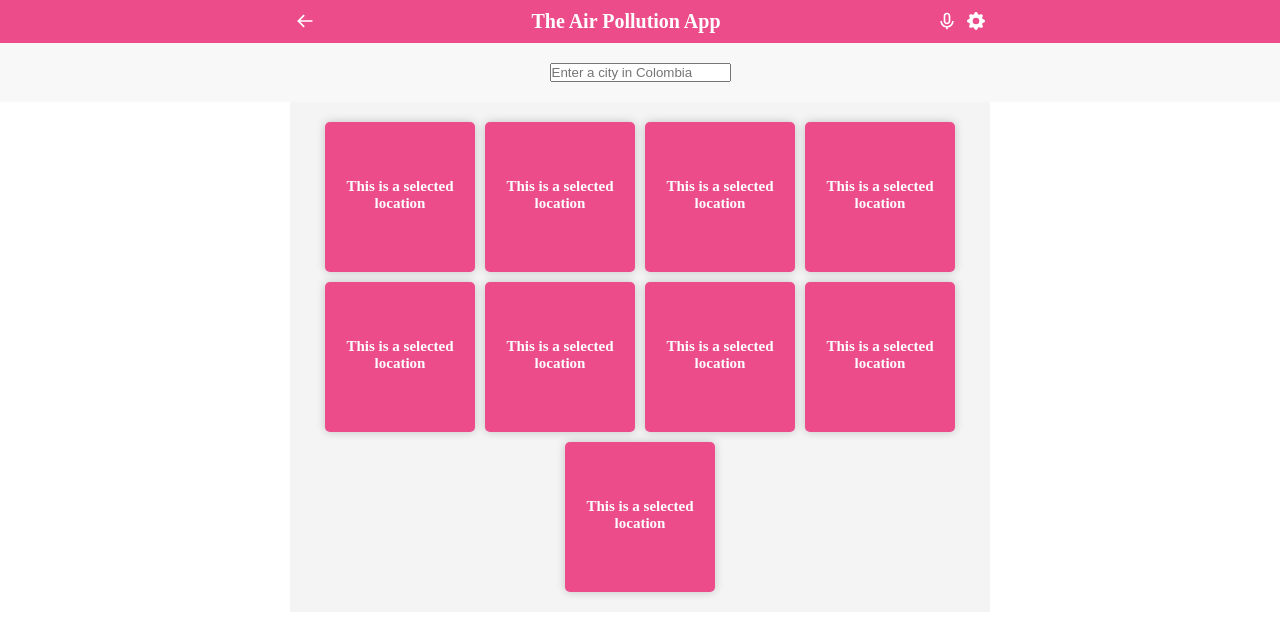
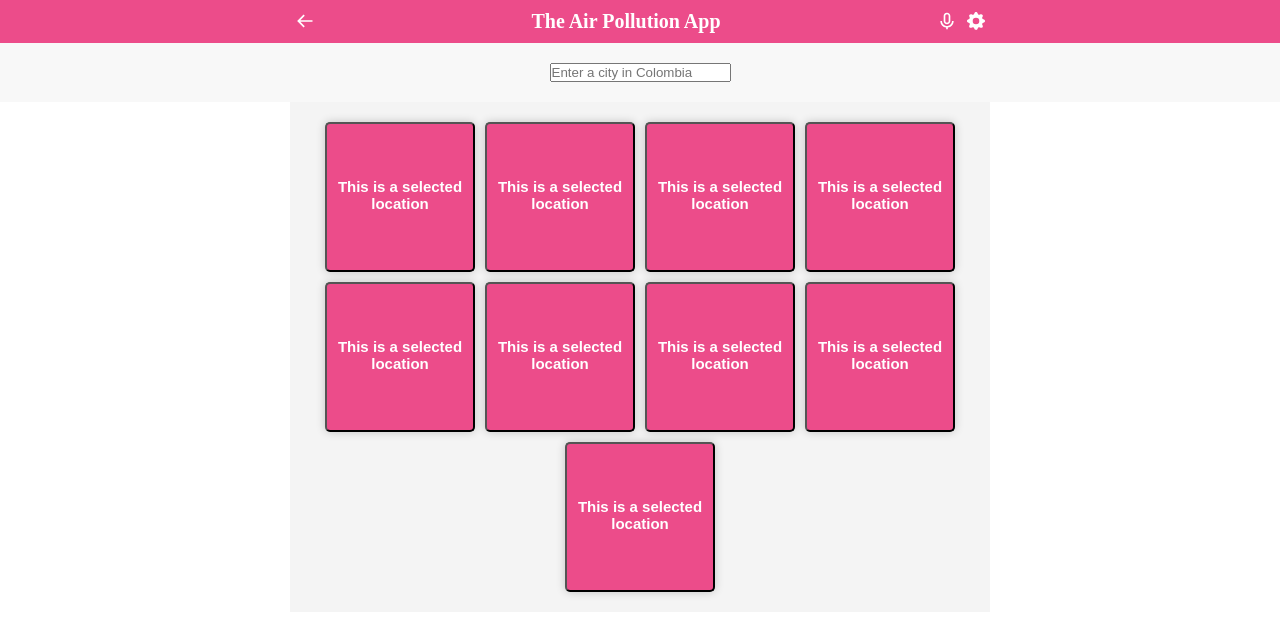
Before and after one commit to sergio-usma/airpoll-colombia-app, a React (Create React App) app: page / in a window 1280 px wide. Shown: the top 638 px of the page. Built offline with nearby package versions, Linux system fonts and the light colour scheme.

Commit message:
Add clickHandler function to render City path

```diff
--- a/src/components/Locations.jsx
+++ b/src/components/Locations.jsx
@@ -1,9 +1,14 @@
+import { useNavigate } from 'react-router-dom';
 import styles from '../styles/locations.module.css';
 
 export default function Locations() {
+  const navigate = useNavigate();
+  function handleClick() {
+    navigate('/city');
+  }
   return (
-    <div className={styles.card}>
+    <button className={styles.card} onClick={handleClick} type="button">
       <h2 className={styles.card__title}>This is a selected location</h2>
-    </div>
+    </button>
   );
 }
```
